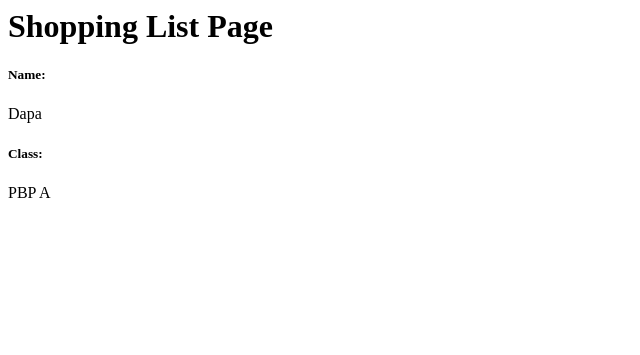
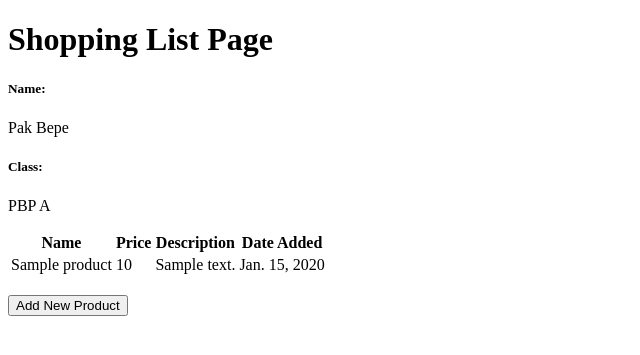
Before and after one commit to daffarafi/shopping-list, a Django app: page /main/ in a window 1280 px wide. Shown: the top 355 px of the page, without its empty margins (0-640 px from the left). Run offline with Django 4.2, Linux system fonts and the light colour scheme; tables that the repository leaves empty hold one stand-in row (values such as "Sample post").

Commit message:
tutorial 2

```diff
--- /dev/null
+++ b/main/templates/base.html
@@ -0,0 +1,18 @@
+{% load static %}
+<!DOCTYPE html>
+<html lang="en">
+
+    <head>
+        <meta charset="UTF-8" />
+        <meta name="viewport" content="width=device-width, initial-scale=1.0" />
+        {% block meta %}
+        {% endblock meta %}
+    </head>
+
+    <body>
+        {% block content %}
+
+        {% endblock content %}
+    </body>
+
+</html>
--- a/main/templates/main.html
+++ b/main/templates/main.html
@@ -1,8 +1,40 @@
+{% extends 'base.html' %}
+
+{% block content %}
 <h1>Shopping List Page</h1>
 
-<h5>Name: </h5>
-<p>{{ name }}
-<p>
-<h5>Class: </h5>
-<p>{{ class }}
-<p>
+<h5>Name:</h5>
+<p>{{name}}</p>
+
+<h5>Class:</h5>
+<p>{{class}}</p>
+
+<table>
+    <tr>
+        <th>Name</th>
+        <th>Price</th>
+        <th>Description</th>
+        <th>Date Added</th>
+    </tr>
+
+    {% comment %} Berikut cara memperlihatkan data produk di bawah baris ini {% endcomment %}
+
+    {% for product in products %}
+    <tr>
+        <td>{{product.name}}</td>
+        <td>{{product.price}}</td>
+        <td>{{product.description}}</td>
+        <td>{{product.date_added}}</td>
+    </tr>
+    {% endfor %}
+</table>
+
+<br />
+
+<a href="{% url 'main:create_product' %}">
+    <button>
+        Add New Product
+    </button>
+</a>
+
+{% endblock content %}
--- a/main/urls.py
+++ b/main/urls.py
@@ -1,8 +1,11 @@
 from django.urls import path
 from main.views import show_main
+from main.views import show_main, create_product, show_xml
 
 app_name = 'main'
 
 urlpatterns = [
     path('', show_main, name='show_main'),
+    path('create-product', create_product, name='create_product'),
+    path('xml/', show_xml, name='show_xml'),
 ]
--- a/main/views.py
+++ b/main/views.py
@@ -1,9 +1,43 @@
 from django.shortcuts import render
+from django.http import HttpResponseRedirect
+from main.forms import ProductForm
+from django.urls import reverse
+from main.models import Product
+from django.http import HttpResponse
+from django.core import serializers
 
 def show_main(request):
+    products = Product.objects.all()
+
     context = {
-        'name': 'Dapa',
-        'class': 'PBP A'
+        'name': 'Pak Bepe', # Nama kamu
+        'class': 'PBP A', # Kelas PBP kamu
+        'products': products
     }
 
     return render(request, "main.html", context)
+def create_product(request):
+    form = ProductForm(request.POST or None)
+
+    if form.is_valid() and request.method == "POST":
+        form.save()
+        return HttpResponseRedirect(reverse('main:show_main'))
+
+    context = {'form': form}
+    return render(request, "create_product.html", context)
+
+def show_xml(request):
+    data = Product.objects.all()
+    return HttpResponse(serializers.serialize("xml", data), content_type="application/xml")
+
+def show_json(request):
+    data = Product.objects.all()
+    return HttpResponse(serializers.serialize("json", data), content_type="application/json")
+
+def show_xml_by_id(request, id):
+    data = Product.objects.filter(pk=id)
+    return HttpResponse(serializers.serialize("xml", data), content_type="application/xml")
+
+def show_json_by_id(request, id):
+    data = Product.objects.filter(pk=id)
+    return HttpResponse(serializers.serialize("json", data), content_type="application/json")
--- a/requirements.txt
+++ b/requirements.txt
@@ -4,3 +4,4 @@ whitenoise
 psycopg2-binary
 requests
 urllib3
+django-environ
--- a/shopping_list/urls.py
+++ b/shopping_list/urls.py
@@ -16,8 +16,12 @@ Including another URLconf
 """
 from django.contrib import admin
 from django.urls import path, include
+from main.views import show_main, create_product, show_xml, show_json, show_xml_by_id, show_json_by_id
 
 urlpatterns = [
     path('admin/', admin.site.urls),
     path('main/', include('main.urls')),
+    path('json/', show_json, name='show_json'),
+    path('xml/<int:id>/', show_xml_by_id, name='show_xml_by_id'),
+    path('json/<int:id>/', show_json_by_id, name='show_json_by_id'),
 ]
```
Also changed, not shown: main/forms.py (added, +7 -0 lines), main/templates/create_product.html (added, +19 -0 lines), shopping_list/settings.py (+12 -2 lines), .github/workflows/pbp-deploy.yml (added), 3 other files.
